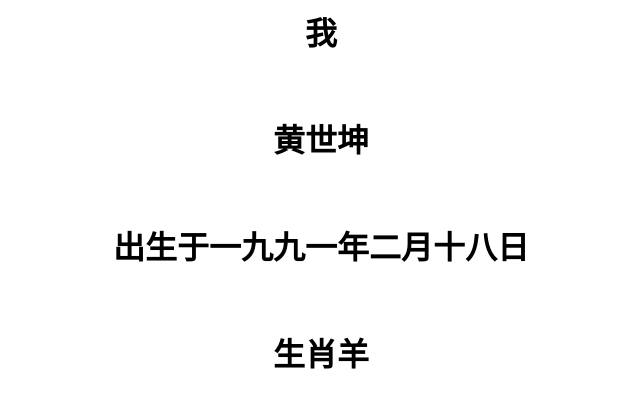
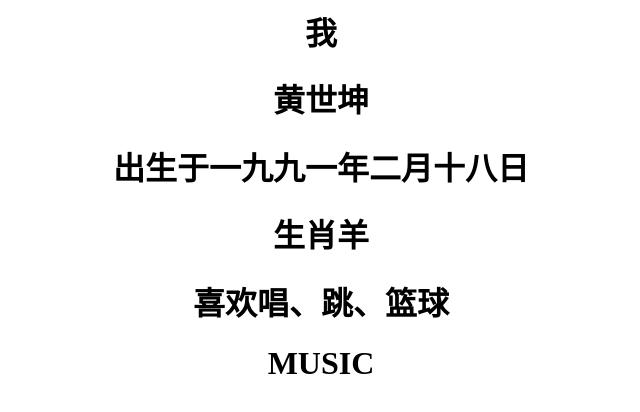
Before and after one commit to kun775/kun775.github.io, a plain HTML site: page index.html in a window 1280 px wide. Shown: the whole page, without its empty margins (319-959 px from the left). Drawn offline with Linux system fonts and the light colour scheme.

Commit message:
Update index.html

```diff
--- a/index.html
+++ b/index.html
@@ -5,9 +5,11 @@
         </style>
     </head>
     <body style="text-align: center;">
-        <h1>我</h1><br/>
-        <h1>黄世坤</h1><br/>
-        <h1>出生于一九九一年二月十八日</h1><br/>
-        <h1>生肖羊</h1><br/>
+        <h1>我</h1>
+        <h1>黄世坤</h1>
+        <h1>出生于一九九一年二月十八日</h1>
+        <h1>生肖羊</h1>
+        <h1>喜欢唱、跳、篮球</h1>
+        <h1>MUSIC</h1>
     </body>
 </html>
```
